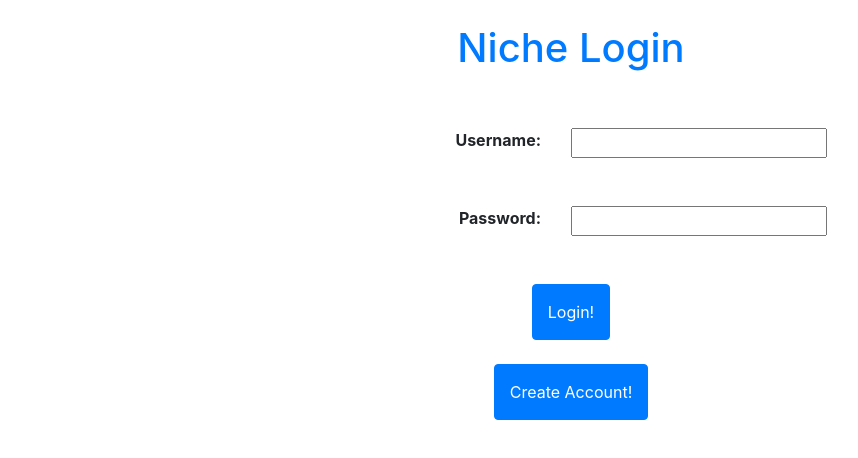
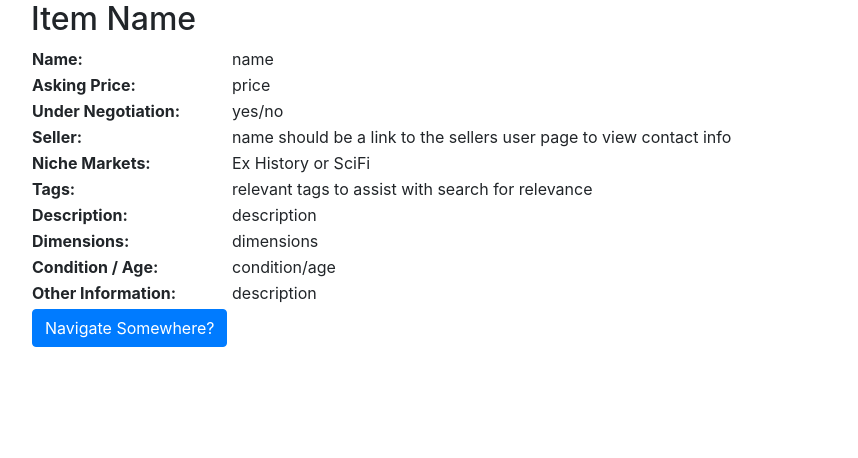
Before and after one commit to jacobRinehart42/csci-313-group-project-jacob-iteration1, an Angular app: page / in a window 1280 px wide. Shown: the top 458 px of the page, without its empty margins (69-927 px from the left). Built offline with nearby package versions, Linux system fonts and the light colour scheme.

Commit message:
3 files modified, 3 added

```diff
--- a/src/app/app.component.html
+++ b/src/app/app.component.html
@@ -1,3 +1,7 @@
 <app-login *ngIf="this.routService.showLogin"></app-login>
 
 <app-create-account *ngIf="this.routService.showCreateAccount"></app-create-account>
+
+<app-item *ngIf="this.routService.showItem"></app-item>
+
+<app-signed-in-user-info *ngIf="this.routService.showSignedInUserInfo"> </app-signed-in-user-info>
--- a/src/app/app.module.ts
+++ b/src/app/app.module.ts
@@ -10,10 +10,11 @@ import { RoutingService } from './routing.service';
 import { ItemsService } from './items.service';
 import { LoginComponent } from './login/login.component';
 import { SignedInUserInfoComponent } from './signed-in-user-info/signed-in-user-info.component';
+import { ItemComponent } from './item/item.component';
 
 @NgModule({
   imports:      [ BrowserModule, FormsModule ],
-  declarations: [ AppComponent, HelloComponent, CreateAccountComponent, LoginComponent, SignedInUserInfoComponent ],
+  declarations: [ AppComponent, HelloComponent, CreateAccountComponent, LoginComponent, SignedInUserInfoComponent, ItemComponent ],
   bootstrap:    [ AppComponent ],
   providers: [AccountService, RoutingService, ItemsService]
 })
--- /dev/null
+++ b/src/app/item/item.component.html
@@ -0,0 +1,55 @@
+<body>
+  <div class="container">
+    <h2> Item Name</h2>
+    <table>
+      <tr>
+        <td style="width: 200px;"> <b>Name: </b></td>
+        <td> name </td>
+      </tr>
+      <tr>
+        <td> <b>Asking Price: </b></td>
+        <td> price </td>
+      </tr>
+      <tr>
+        <td> <b>Under Negotiation: </b></td>
+        <td> yes/no </td>
+      </tr>
+      <tr>
+        <td> <b>Seller: </b></td>
+        <td> name should be a link to the sellers user page to view contact info </td>
+      </tr>
+      <tr>
+        <td> <b>Niche Markets: </b></td>
+        <td> Ex History or SciFi </td>
+      </tr>
+      <tr>
+        <td> <b>Tags: </b></td>
+        <td> relevant tags to assist with search for relevance </td>
+      </tr>
+      <tr>
+        <td> <b>Description: </b></td>
+        <td> description </td>
+      </tr>
+      <tr>
+        <td> <b>Dimensions: </b></td>
+        <td> dimensions </td>
+      </tr>
+      <tr>
+        <td> <b>Condition / Age:  </b></td>
+        <td> condition/age </td>
+      </tr>
+      <tr>
+        <td> <b>Other Information: </b></td>
+        <td> description </td>
+      </tr>
+      <tr>
+        <td> </td>
+        <td> </td>
+      </tr>
+      <tr>
+        <td><button class="editButton btn btn-primary" type="button" >Navigate Somewhere?</button> </td>
+        <td> </td>
+      </tr>
+    </table>
+  </div>
+</body>
--- /dev/null
+++ b/src/app/item/item.component.ts
@@ -0,0 +1,15 @@
+import { Component, OnInit } from '@angular/core';
+
+@Component({
+  selector: 'app-item',
+  templateUrl: './item.component.html',
+  styleUrls: ['./item.component.css']
+})
+export class ItemComponent implements OnInit {
+
+  constructor() { }
+
+  ngOnInit() {
+  }
+
+}
--- a/src/app/routing.service.ts
+++ b/src/app/routing.service.ts
@@ -2,12 +2,12 @@ import { Injectable } from "@angular/core";
 
 @Injectable()
 export class RoutingService {
-  showLogin: boolean = true;
+  showLogin: boolean = false;
   showCreateAccount: boolean = false;
   showDashboard: boolean = true;
   showSignOut: boolean = false;
   showItems: boolean = false;
-  showItem: boolean = false;
+  showItem: boolean = true;
   showSignedInUserInfo: boolean = false;
   showCreateOrEditItem: boolean = false;
 
```
Also changed, not shown: src/app/item/item.component.css (added).
